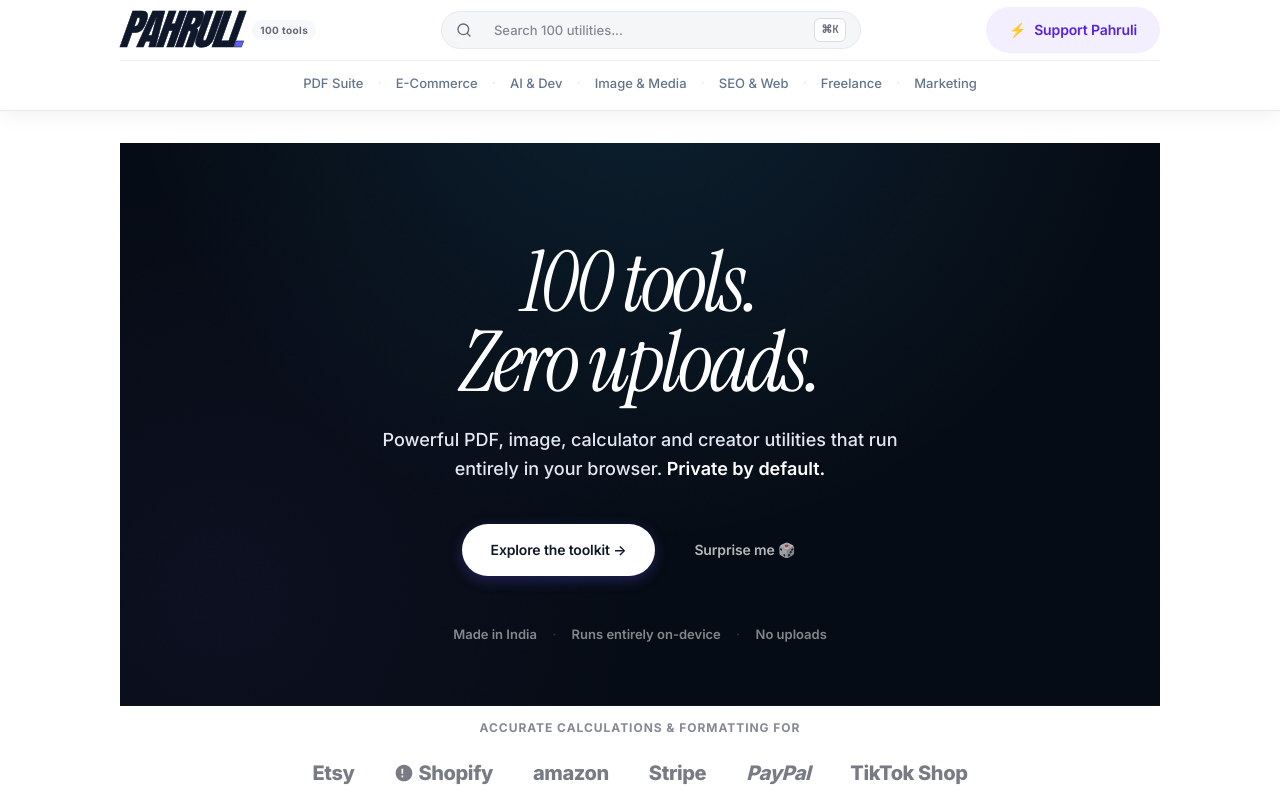
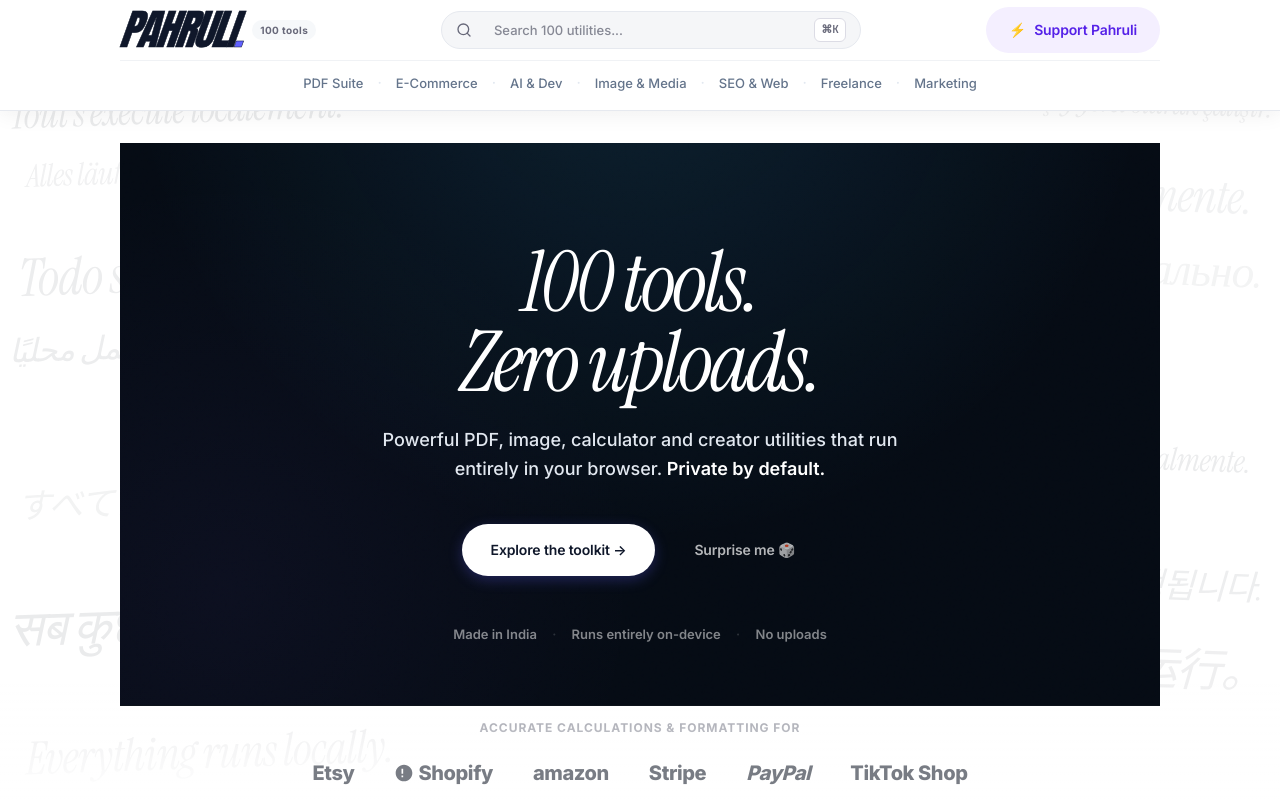
Before and after one commit to adminthesan-crypto/twignberries--app, a React (Vite) app: page / in a window 1280 px wide. Shown: the top 800 px of the page. Built offline with nearby package versions, Linux system fonts and the light colour scheme; a web font is replaced by a local one.

Commit message:
Update GlobalBackdrop.jsx

```diff
--- a/src/components/GlobalBackdrop.jsx
+++ b/src/components/GlobalBackdrop.jsx
@@ -33,7 +33,7 @@
         // randomize font size slightly between 24px and 42px
         const fontSize = 28 + Math.random() * 24;
         // randomize opacity slightly
-        const opacity = 0.03 + Math.random() * 0.03; // 3% to 6%
+        const opacity = 0.05 + Math.random() * 0.05; // 5% to 10%
 
         return {
           id: `${alignRight ? 'r' : 'l'}-${i}`,
@@ -53,9 +53,9 @@
   }, []);
 
   return (
-    <div className="backdrop-container no-print pointer-events-none fixed inset-0 z-[-1] overflow-hidden hidden xl:block" aria-hidden="true" style={{ width: '100vw', height: '100vh', position: 'fixed', top: 0, left: 0 }}>
+    <div className="backdrop-container no-print" aria-hidden="true" style={{ width: '100vw', height: '100vh', position: 'fixed', top: 0, left: 0, zIndex: 0, pointerEvents: 'none', overflow: 'hidden' }}>
       {/* Left Margin Text */}
-      <div className="absolute inset-y-0 left-0 w-[300px] h-full" style={{ position: 'absolute', top: 0, bottom: 0, left: 0, width: '300px' }}>
+      <div style={{ position: 'absolute', top: 0, bottom: 0, left: 0, width: '300px' }}>
         {leftItems.map(item => (
           <div
             key={item.id}
@@ -76,7 +76,7 @@
       </div>
 
       {/* Right Margin Text */}
-      <div className="absolute inset-y-0 right-0 w-[300px] h-full" style={{ position: 'absolute', top: 0, bottom: 0, right: 0, width: '300px' }}>
+      <div style={{ position: 'absolute', top: 0, bottom: 0, right: 0, width: '300px' }}>
         {rightItems.map(item => (
           <div
             key={item.id}
```
